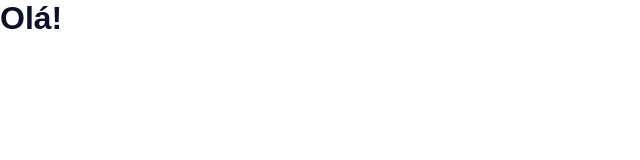
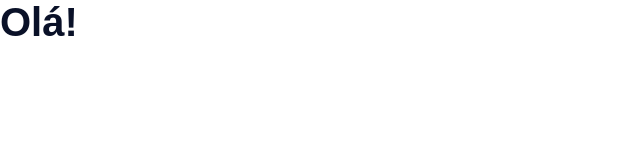
Before and after one commit to anti-w/landing-page-front-end, a React (Create React App) app: page / in a window 1280 px wide. Shown: the top 160 px of the page, without its empty margins (0-640 px from the left). Built offline with nearby package versions, Linux system fonts and the light colour scheme.

Commit message:
creating component Heading pt1

```diff
--- a/src/components/Heading/index.jsx
+++ b/src/components/Heading/index.jsx
@@ -1,13 +1,31 @@
 import P from 'prop-types';
 import * as Styled from './styles';
 
-export const Heading = ({ children, light = false }) => {
+export const Heading = ({
+  children,
+  colorDark = true,
+  as = 'h1',
+  size = 'big',
+  uppercase = false,
+}) => {
   return (
-    <Styled.Title light={light}>{children}</Styled.Title>
+    <Styled.Title
+      colorDark={colorDark}
+      as={as}
+      size={size}
+      uppercase={uppercase}
+    >
+      {children}
+    </Styled.Title>
   );
 };
 
 Heading.propTypes = {
   children: P.node.isRequired,
-  light: P.bool.isRequired,
+  colorDark: P.bool.isRequired,
+  as: P.oneOf(['h1', 'h2', 'h3', 'h4', 'h5', 'h6'])
+    .isRequired,
+  size: P.oneOf(['small', 'medium', 'big', 'huge'])
+    .isRequired,
+  uppercase: P.bool.isRequired,
 };
--- a/src/components/Heading/styles.js
+++ b/src/components/Heading/styles.js
@@ -1,9 +1,30 @@
 import styled, { css } from 'styled-components';
 
+const titleSize = {
+  small: (theme) => css`
+    font-size: ${theme.fonts.sizes.medium};
+  `,
+  medium: (theme) => css`
+    font-size: ${theme.fonts.sizes.large};
+  `,
+  big: (theme) => css`
+    font-size: ${theme.fonts.sizes.xlarge};
+  `,
+  huge: (theme) => css`
+    font-size: ${theme.fonts.sizes.xhuge};
+  `,
+};
+
+const titleCase = (uppercase) => css`
+  text-transform: ${uppercase ? 'uppercase' : 'none'};
+`;
+
 export const Title = styled.h1`
-  ${({ theme, light }) => css`
-    color: ${light
-      ? theme.colors.white
-      : theme.colors.primaryColor};
+  ${({ theme, colorDark, size, uppercase }) => css`
+    color: ${colorDark
+      ? theme.colors.primaryColor
+      : theme.colors.white};
+    ${titleSize[size](theme)};
+    ${titleCase(uppercase)};
   `}
 `;
--- a/src/styles/global-styles.js
+++ b/src/styles/global-styles.js
@@ -7,6 +7,7 @@ export const GlobalStyles = createGlobalStyle`
 * {
   margin: 0;
   padding: 0;
+  box-sizing: border-box;
 }
 
 html {
@@ -19,7 +20,7 @@ body {
 
 }
 
-h1 {
+h1, h2, h3, h4, h5, h6 {
   font-family: ${({ theme }) =>
     theme.fonts.family.secondary};
 }
--- a/src/styles/theme.js
+++ b/src/styles/theme.js
@@ -9,6 +9,17 @@ export const theme = {
       default: "'Open Sans', sans-serif",
       secondary: "'Montserrat', sans-serif",
     },
+    sizes: {
+      xsmal: '8rem',
+      small: '1.6rem',
+      medium: '2.4rem',
+      large: '3.2rem',
+      xlarge: '4.0rem',
+      xxlarge: '4.8rem',
+      huge: '5.6rem',
+      xhuge: '6.4rem',
+    },
   },
+
   spacings: {},
 };
```
Also changed, not shown: src/components/Heading/stories.jsx (+2 -6 lines).
